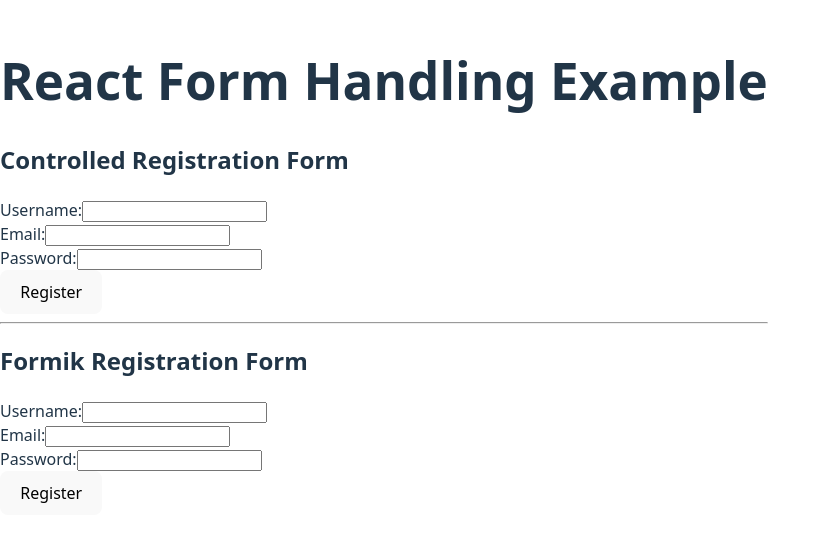
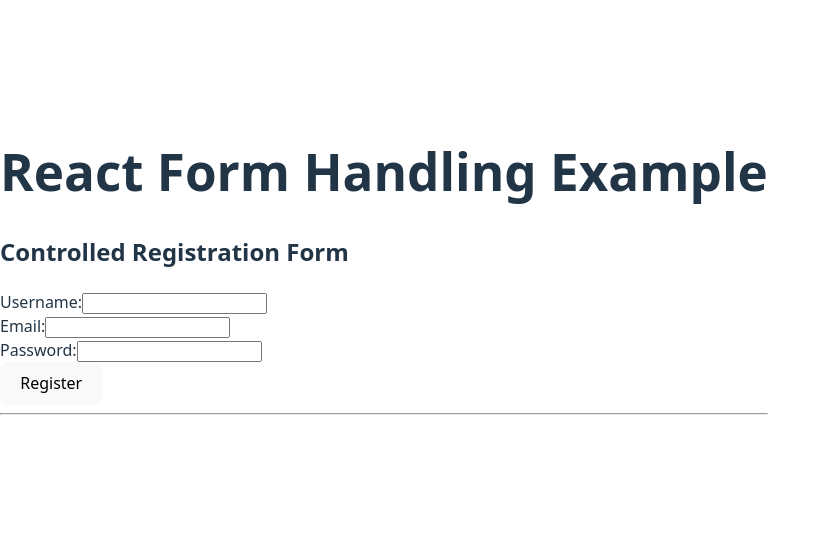
Before and after one commit to haleluya001/alx-fe-reactjs, a React (Vite) app in the folder form-handling-react/: page / in a window 1280 px wide. Shown: the part 134-676 px from the top of the page, without its empty margins (0-831 px from the left). Built offline with nearby package versions, Linux system fonts and the light colour scheme.

Commit message:
updated formikform

```diff
--- a/form-handling-react/src/App.jsx
+++ b/form-handling-react/src/App.jsx
@@ -1,5 +1,5 @@
 import RegistrationForm from './components/RegistrationForm';
-import FormikForm from './components/FormikForm';
+import FormikForm from './components/formikForm';
 
 function App() {
   return (
@@ -7,7 +7,7 @@ function App() {
       <h1>React Form Handling Example</h1>
       <RegistrationForm />
       <hr />
-      <FormikForm />
+      <formikForm />
     </div>
   );
 }
```
